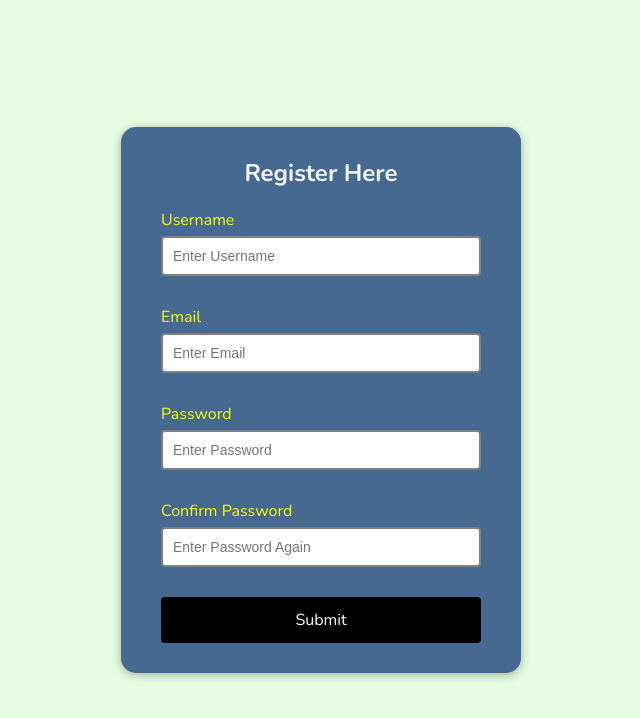
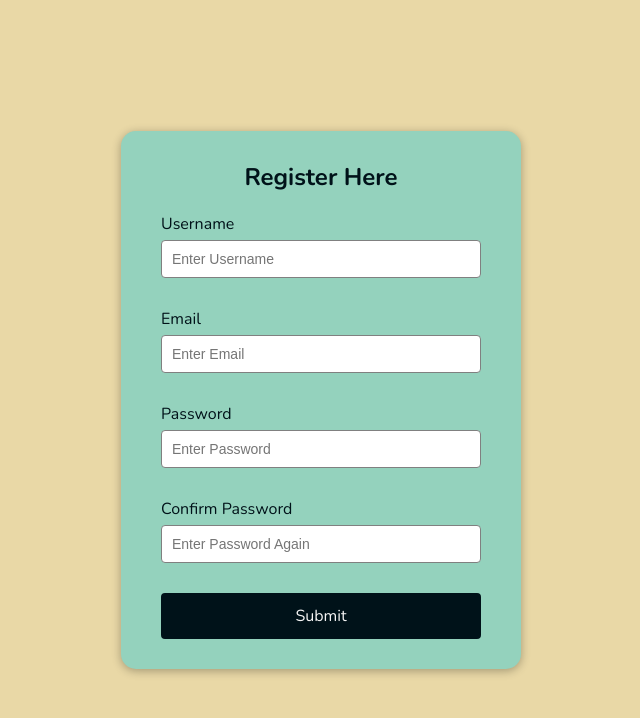
Before and after one commit to Kumaravel187/Vanillia-js-form-validator, a plain HTML site: page index.html in a window 1280 px wide. Shown: the whole page, without its empty margins (319-959 px from the left). Drawn offline with nearby package versions, Linux system fonts and the light colour scheme.

Commit message:
Update design
Modified design-related files:
- _variables.scss
- styles.css
- styles.css.map
- styles.scss

```diff
--- a/styles/_variables.scss
+++ b/styles/_variables.scss
@@ -3,10 +3,11 @@
 
 // _variables.scss
 
-$bg-color: #e4fde1;
-$typography-color: whitesmoke;
-$form-color: #456990;
+$bg-color: #e9d8a6;
+$typography-color: #001219;
+$form-color: #94d2bd;
 $font-family: "Nunito", sans-serif;
 $font-size-base: 16px;
+$error: #9b2226;
 
 //colors radomly generated from coolor.co
--- a/styles/styles.scss
+++ b/styles/styles.scss
@@ -27,11 +27,11 @@ body {
       }
       button {
         cursor: pointer;
-        background-color: black;
-        border: 2px solid black;
+        background-color: $typography-color;
+        border: 2px solid $typography-color;
         border-radius: 4px;
         padding: 10px;
-        color: white;
+        color: whitesmoke;
         font-family: inherit;
         font-size: 16px;
         // margin-top: 20px;
@@ -48,12 +48,12 @@ body {
   position: relative;
   //   border: 1px solid white;
   label {
-    color: yellow;
+    color: $typography-color;
     display: block;
     margin-bottom: 5px;
   }
   input {
-    border: 2px solid grey;
+    border: 1px solid grey;
     border-radius: 4px;
     display: block;
     width: 100%;
@@ -61,11 +61,11 @@ body {
     font-size: 14px;
     &:focus {
       outline: 0;
-      border-color: black;
+      border-color: $typography-color;
     }
   }
   small {
-    color: red;
+    color: $error;
     position: absolute;
     bottom: 0;
     left: 0;
@@ -74,11 +74,11 @@ body {
 }
 
 .form-control.error input {
-  border-color: red;
+  border: 2px solid $error;
 }
 
 .form-control.success input {
-  border-color: green;
+  border: 2px solid $typography-color;
 }
 
 .form-control.error small {
```
Also changed, not shown: styles/styles.css, 1 other file.
